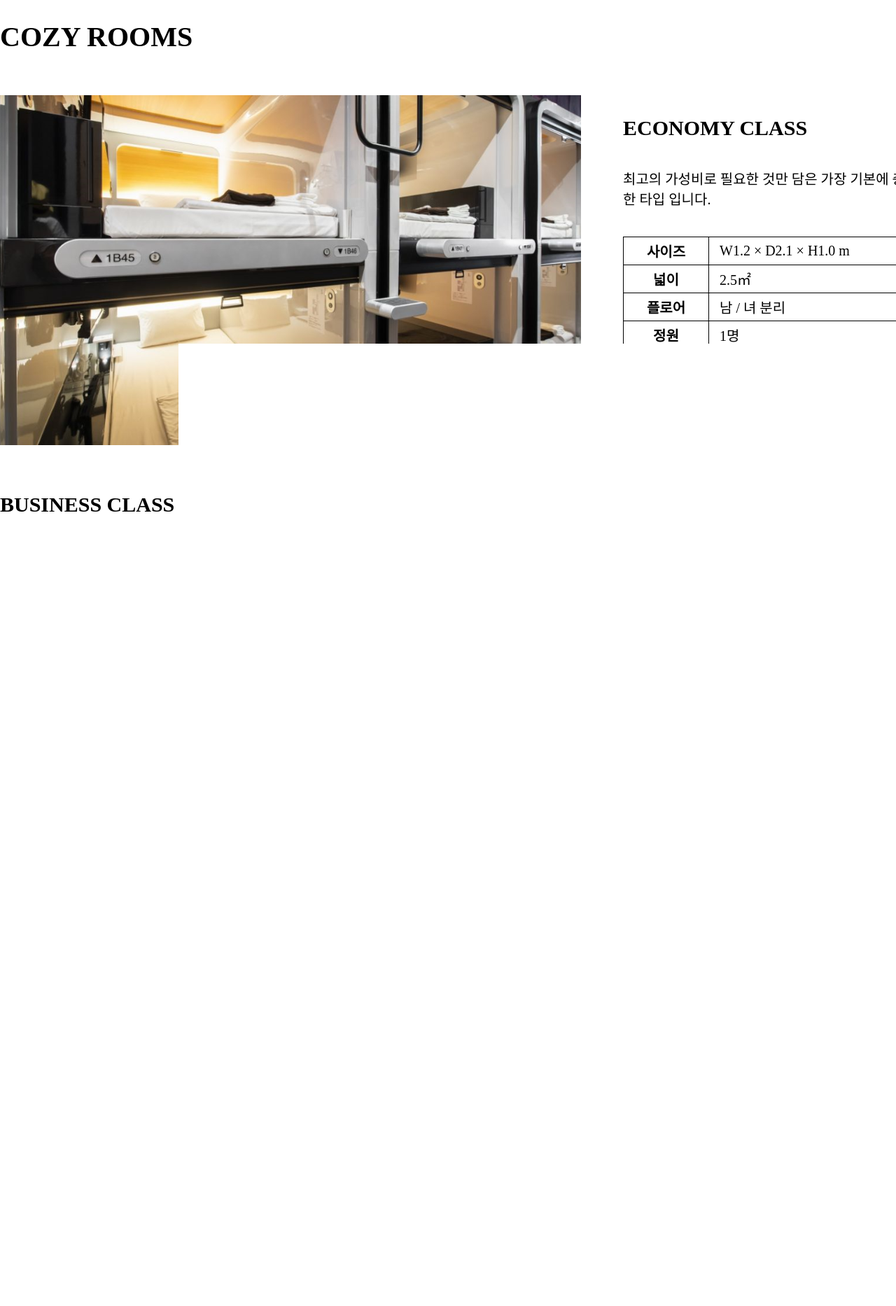
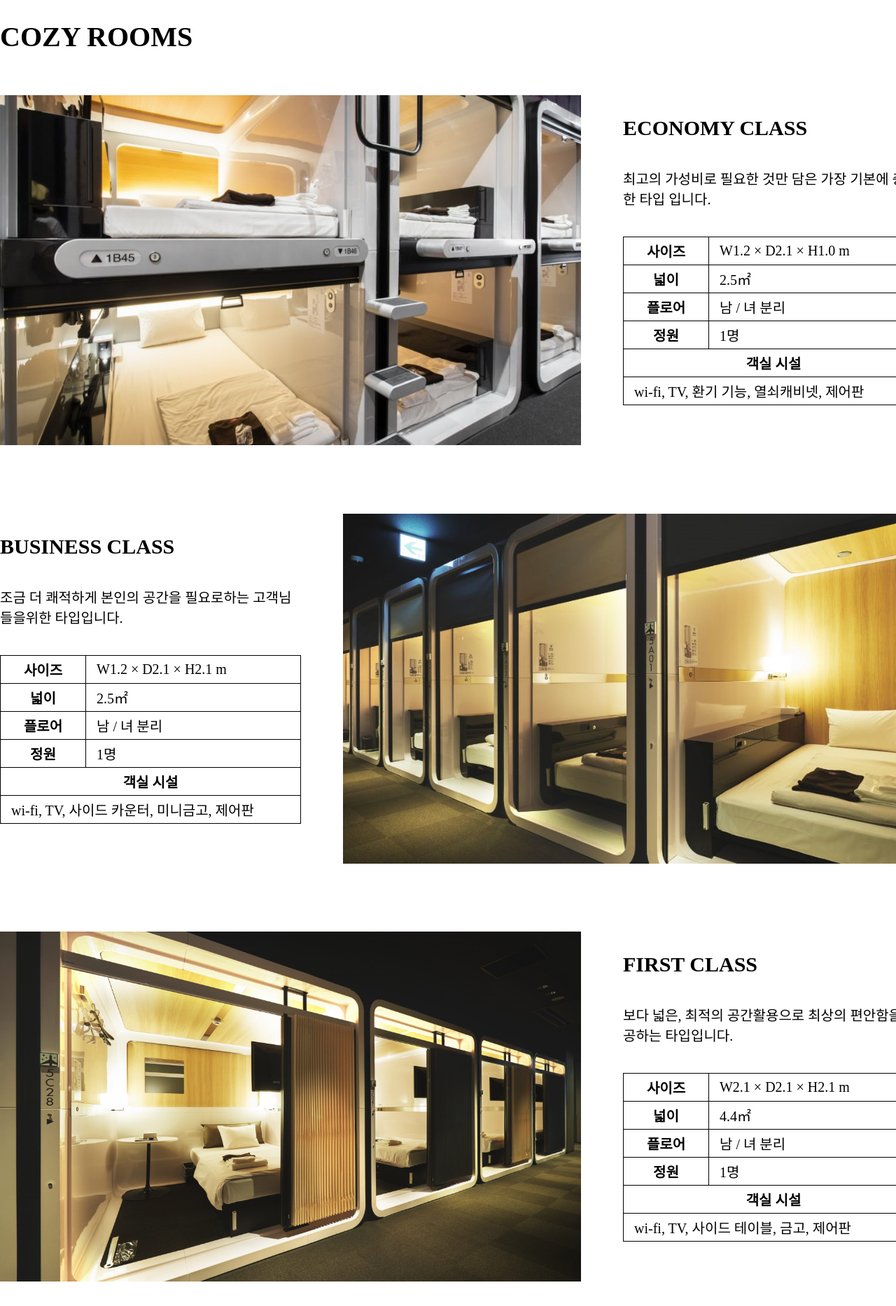
Before and after one commit to hyunyong2/COZY, a plain HTML site: page sub1.html in a window 1280 px wide. Shown: the part 780-2646 px from the top of the page at 70% size. Drawn offline with nearby package versions, Linux system fonts and the light colour scheme; a web font is replaced by a local one.

Commit message:
Add files via upload

```diff
--- a/css/sub1.css
+++ b/css/sub1.css
@@ -107,19 +107,22 @@ header ul li a img {
     width: 100%;
 }
 .rooms{
-    height: 1580px;
+    height: 1700px;
     flex-wrap: wrap;
     display: flex;
     align-content: space-between;
+    overflow: hidden;
 }
 .left1{
     box-sizing: border-box;
     width: 830px;
+
 }
 .right1{
     width: 490px;
     padding-left: 60px;
     box-sizing: border-box;
+
 }
 .right1 h2{
     margin: 30px 0 0;
--- a/css/sub2.css
+++ b/css/sub2.css
@@ -85,6 +85,7 @@ header ul li a img {
     align-items: center;
     justify-content: center;
     margin-bottom: 100px;
+    background-size: cover;
 
 
 }
--- a/sub1.html
+++ b/sub1.html
@@ -8,6 +8,8 @@
     <link href="https://fonts.googleapis.com/css2?family=Fjalla+One&display=swap" rel="stylesheet">
     <link href="https://webfontworld.github.io/nixgon/NixgonFonts.css" rel="stylesheet">
 
+    <!-- aos css -->
+		<link href="https://unpkg.com/aos@2.3.1/dist/aos.css" rel="stylesheet">
 </head>
 <body>
     <header>
@@ -30,10 +32,10 @@
 <div class="mainroom">
     <h1>COZY ROOMS</h1>
     <div class="rooms">
-    <div class="left1">
+    <div class="left1" data-aos="fade-right">
         <img src="./image/sub1_ECONOMY.png" alt="이코노미">
     </div>
-    <div class="right1">
+    <div class="right1" data-aos="fade-left">
         <h2>ECONOMY CLASS</h2>
         <h3>최고의 가성비로 필요한 것만 담은
             가장 기본에 충실한  타입 입니다.</h3>
@@ -62,7 +64,7 @@
                 </tr>
             </table>
     </div>
-    <div class="left2">
+    <div class="left2" data-aos="fade-right">
         <h2>BUSINESS CLASS</h2>
         <h3>조금 더 쾌적하게 본인의 공간을 필요로하는
             고객님들을위한 타입입니다.</h3>
@@ -91,13 +93,13 @@
                 </tr>
             </table>
     </div>
-    <div class="right2">
+    <div class="right2" data-aos="fade-left">
         <img src="./image/sub1_BUSINESSCLASS.png" alt="비즈니스">
     </div>
-    <div class="left1">
+    <div class="left1" data-aos="fade-right">
         <img src="./image/sub1_FIRSTCLASS.png" alt="퍼스트클래스">
     </div>
-    <div class="right1">
+    <div class="right1" data-aos="fade-left">
         <h2>FIRST CLASS</h2>
         <h3>보다 넓은, 최적의 공간활용으로
             최상의 편안함을 제공하는 타입입니다.</h3>
@@ -192,6 +194,9 @@
     </div>
 </footer>
 
+<script src="https://code.jquery.com/jquery-3.6.3.min.js"></script>
+<script src="https://unpkg.com/aos@2.3.1/dist/aos.js"></script><!-- aos 라이브러리 -->
+<script src="./js/aos.js"></script><!-- aos 소스 -->
 
 </body>
 </html>
```
